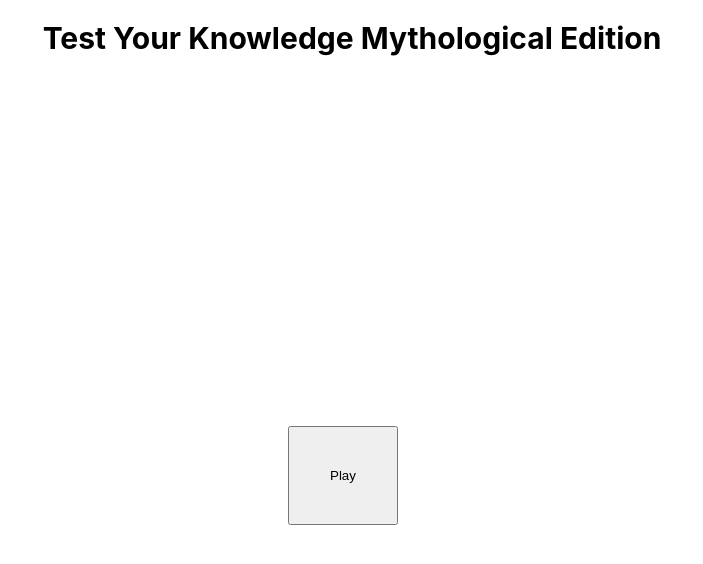
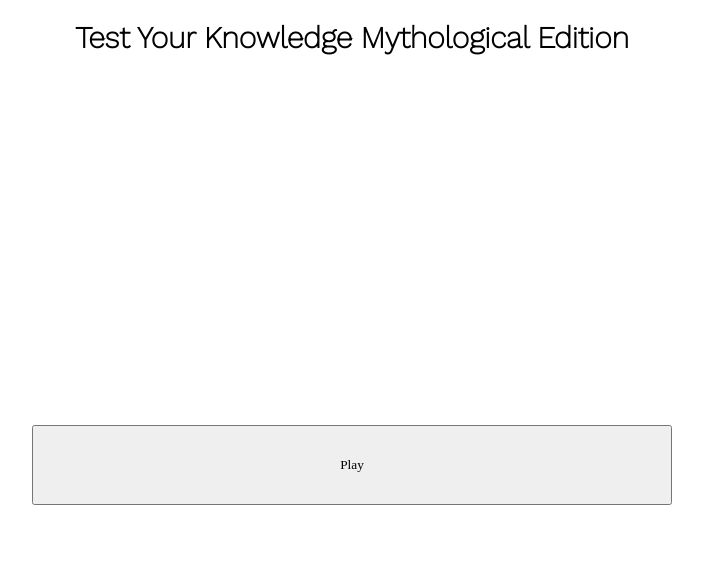
Before and after one commit to SoizicCistac/trivia-mythology, a React (Create React App) app: page / in a window 1280 px wide. Shown: the top 564 px of the page, without its empty margins (288-991 px from the left). Built offline with nearby package versions, Linux system fonts and the light colour scheme.

Commit message:
mobile first

```diff
--- a/src/App.css
+++ b/src/App.css
@@ -1,17 +1,12 @@
+@import url('https://fonts.googleapis.com/css2?family=Work+Sans:wght@200&display=swap');
+@import url('https://fonts.googleapis.com/css2?family=Crimson+Text:ital@1&family=Work+Sans:wght@200&display=swap');
+
 h1{
-  margin-left: 25%;
-  margin-right: 25%;
-  padding-bottom: 30px;
-  font-size: 30px;
-  text-align: center;
+  font-family: 'Work Sans';
 }
 
-.answers{
-  display: grid;
-  grid-template-columns: repeat(2, 1fr);
-  grid-gap: 20px;
-  width: 50%;
-  margin-left: 25%;
+button{
+  font-family: 'Crimson';
 }
 
 button{
@@ -70,20 +65,44 @@ button{
 
 #buttonHome{
   margin-top:25%;
-  margin-left:45%;
+  margin-left:25%;
 }
-@media only screen and (max-width: 640px) {
+
 .answers {
   display: flex;
   flex-direction: column;
+  align-items: center;
 }
 h1{
   font-size: 25px;
+  text-align: center;
 }
 p{
   text-align: center;
 }
 button{
   padding: 30px;
+  margin-top: 10px;
+  margin-bottom: 10px;
+  width: 50%;
 }
+
+@media only screen and (min-width: 760px) {
+
+    .answers{
+      display: grid!important;
+      grid-template-columns: repeat(2, 1fr);
+      grid-gap: 20px;
+      width: 50%;
+      margin-left: 30%;
     }
+
+    h1{
+      margin-left: 25%;
+      margin-right: 25%;
+      padding-bottom: 30px;
+      font-size: 30px;
+      text-align: center;
+    }
+
+}
```
Lines whose indentation alone changed are shown as unchanged.
